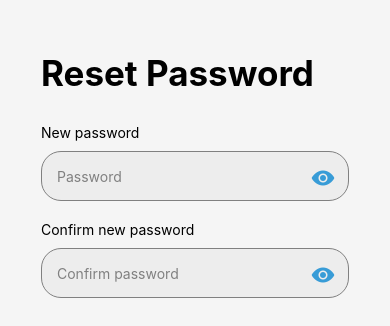
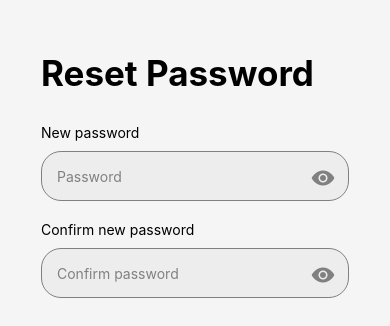
Before and after one commit to puja110/BudgetBuy, a React Native app: screen /ForgotPassword in a window 390 px wide. Shown: the part 207-533 px from the top of the page. Built offline with nearby package versions, Linux system fonts and the light colour scheme.

Commit message:
minor changes

```diff
--- a/Screens/ForgotPassword.js
+++ b/Screens/ForgotPassword.js
@@ -40,7 +40,7 @@ export default function ForgotPassword({ navigation }) {
                 >
                 <Ionicons
                   size={24}
-                  color='#389CD7'
+                  color='gray'
                   name={hidePassword ? 'eye' : 'eye-off'}
                 />
               </TouchableOpacity>
@@ -61,7 +61,7 @@ export default function ForgotPassword({ navigation }) {
                 >
                 <Ionicons
                   size={24}
-                  color='#389CD7'
+                  color='gray'
                   name={hideConfirmPassword ? 'eye' : 'eye-off'}
                 />
               </TouchableOpacity>
```
